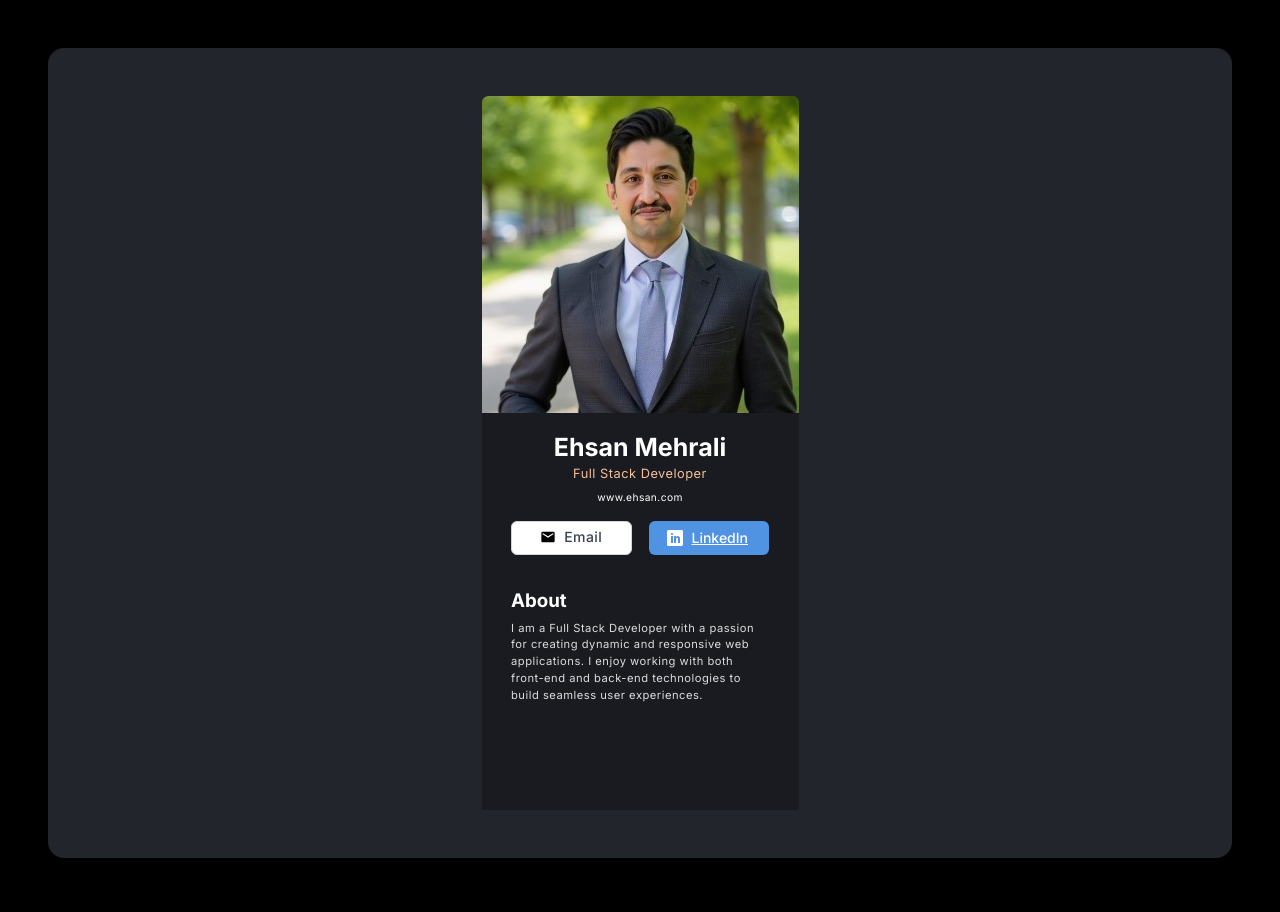
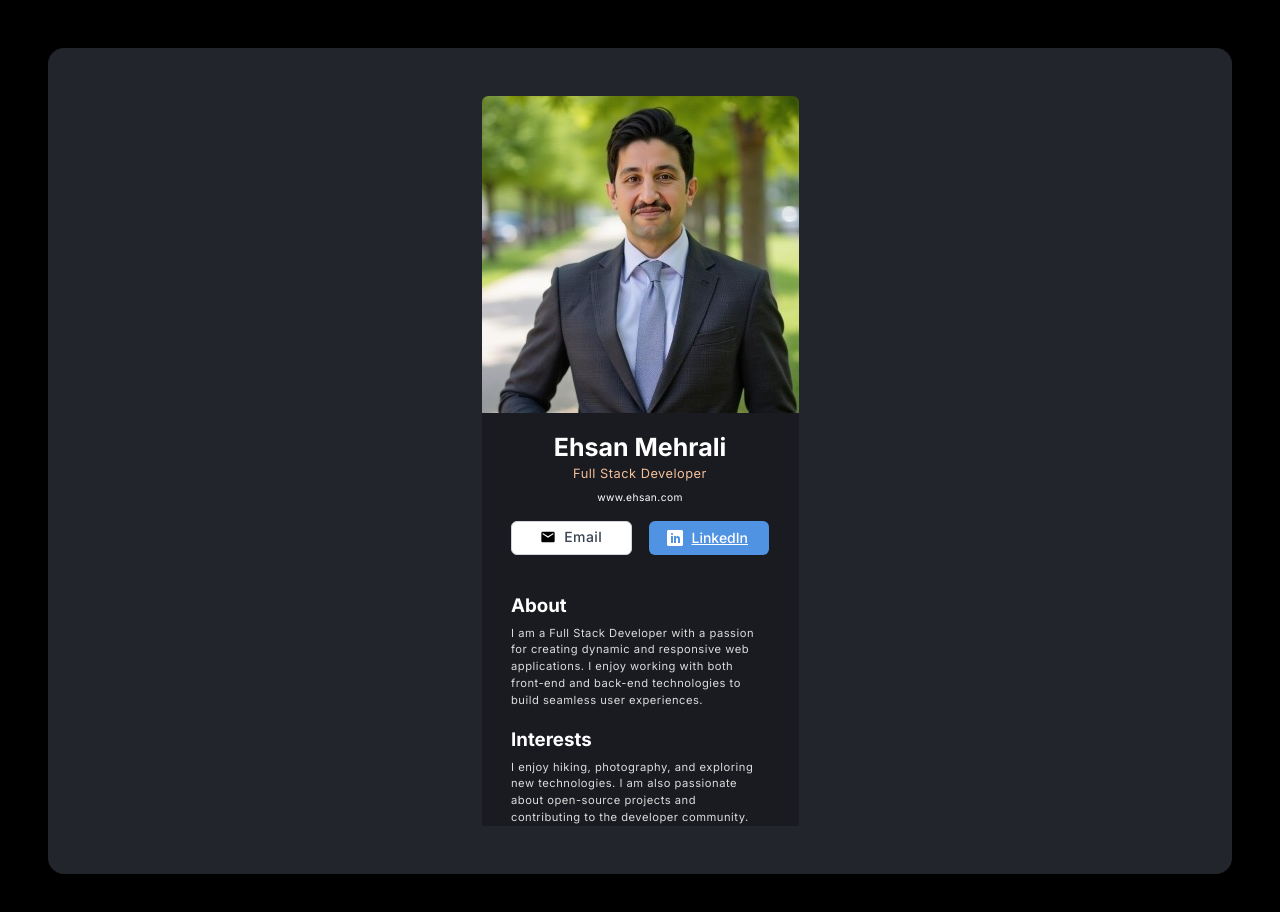
Before and after one commit to ehsanmehrali/digital-business-card, a React (Vite) app: page / in a window 1280 px wide. Shown: the top 912 px of the page. Built offline with nearby package versions, Linux system fonts and the light colour scheme.

Commit message:
Add interests part.

```diff
--- a/src/components/About.jsx
+++ b/src/components/About.jsx
@@ -1,6 +1,6 @@
 export default function About() {
   return (
-    <div className="about-container">
+    <div className="text-container">
       <h3>About</h3>
       <p>
         I am a Full Stack Developer with a passion for creating dynamic and
--- a/src/components/Info.jsx
+++ b/src/components/Info.jsx
@@ -1,6 +1,7 @@
 import { MdEmail } from "react-icons/md";
 import { ImLinkedin } from "react-icons/im";
 import About from "./About";
+import Interests from "./Interests";
 
 export default function Info() {
   return (
@@ -31,6 +32,7 @@ export default function Info() {
         </a>
       </div>
       <About />
+      <Interests />
     </section>
   );
 }
--- /dev/null
+++ b/src/components/Interests.jsx
@@ -0,0 +1,12 @@
+export default function Interests() {
+  return (
+    <div className="text-container">
+      <h3>Interests</h3>
+      <p>
+        I enjoy hiking, photography, and exploring new technologies. I am also
+        passionate about open-source projects and contributing to the developer
+        community.
+      </p>
+    </div>
+  );
+}
--- a/src/index.css
+++ b/src/index.css
@@ -24,9 +24,13 @@ body {
   border-radius: 1rem;
 }
 
+.profile-image {
+  margin-bottom: -10px;
+  border-radius: 0.4rem 0.4rem 0 0;
+}
+
 .info-container {
   width: 19.8125rem;
-  height: 24.9375rem;
   display: flex;
   flex-direction: column;
   align-items: center;
@@ -70,6 +74,7 @@ body {
   width: 16.125rem;
   justify-content: space-between;
   padding-top: 0.9375rem;
+  margin-bottom: 1.25rem;
 }
 
 .btn {
@@ -129,12 +134,7 @@ a.btn-linkedin:hover {
   box-shadow: 0rem 0.0625rem 0.125rem rgba(0, 0, 0, 0.1);
 }
 
-.profile-image {
-  margin-bottom: -10px;
-  border-radius: 0.4rem 0.4rem 0 0;
-}
-
-.about-container {
+.text-container {
   display: flex;
   width: 16.125rem;
   flex-direction: column;
@@ -142,16 +142,15 @@ a.btn-linkedin:hover {
   margin-top: 1.25rem;
 }
 
-.about-container h3 {
+.text-container h3 {
   font-weight: 700;
   font-size: 1.17em;
   line-height: 1.375rem;
   color: #ffffff;
-  padding-top: 0.9375rem;
   margin-bottom: 0.5rem;
 }
 
-.about-container p {
+.text-container p {
   color: #dcdcdc;
   font-weight: 400;
   font-size: 0.7rem;
```
